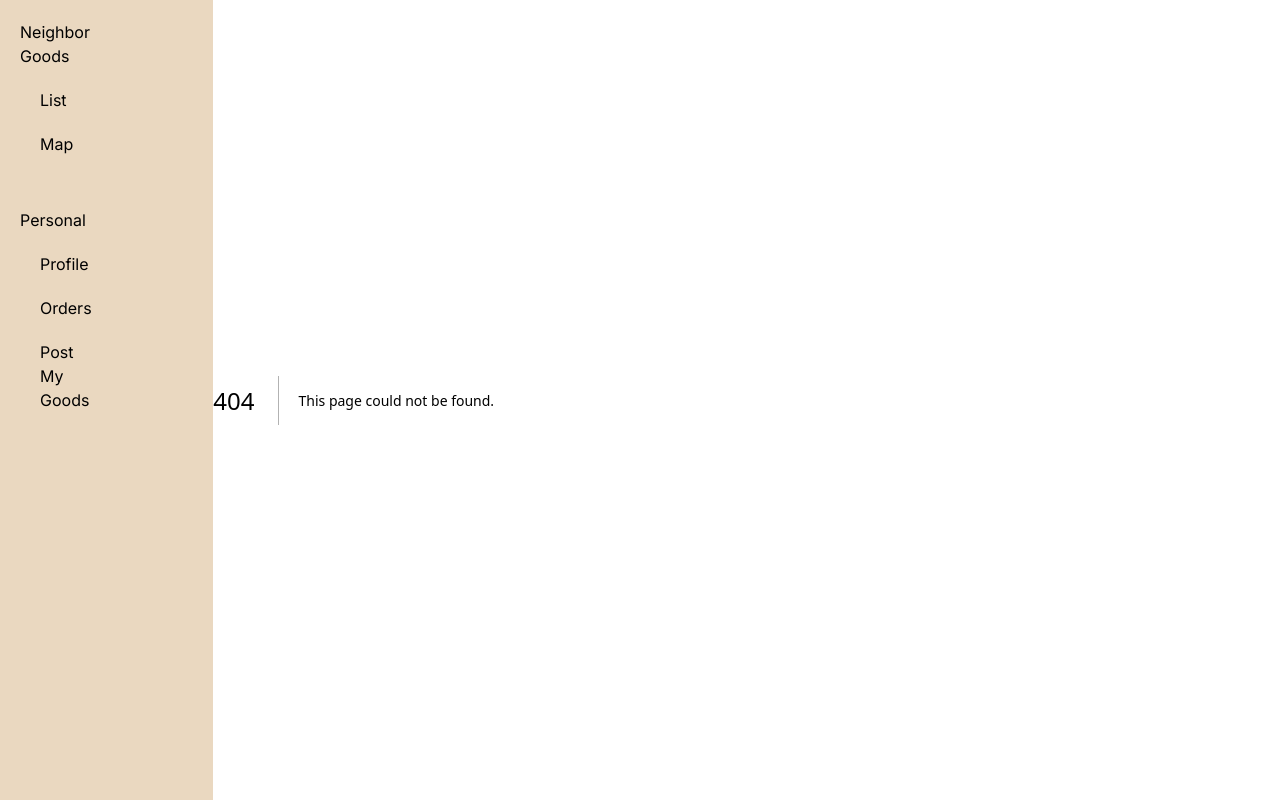
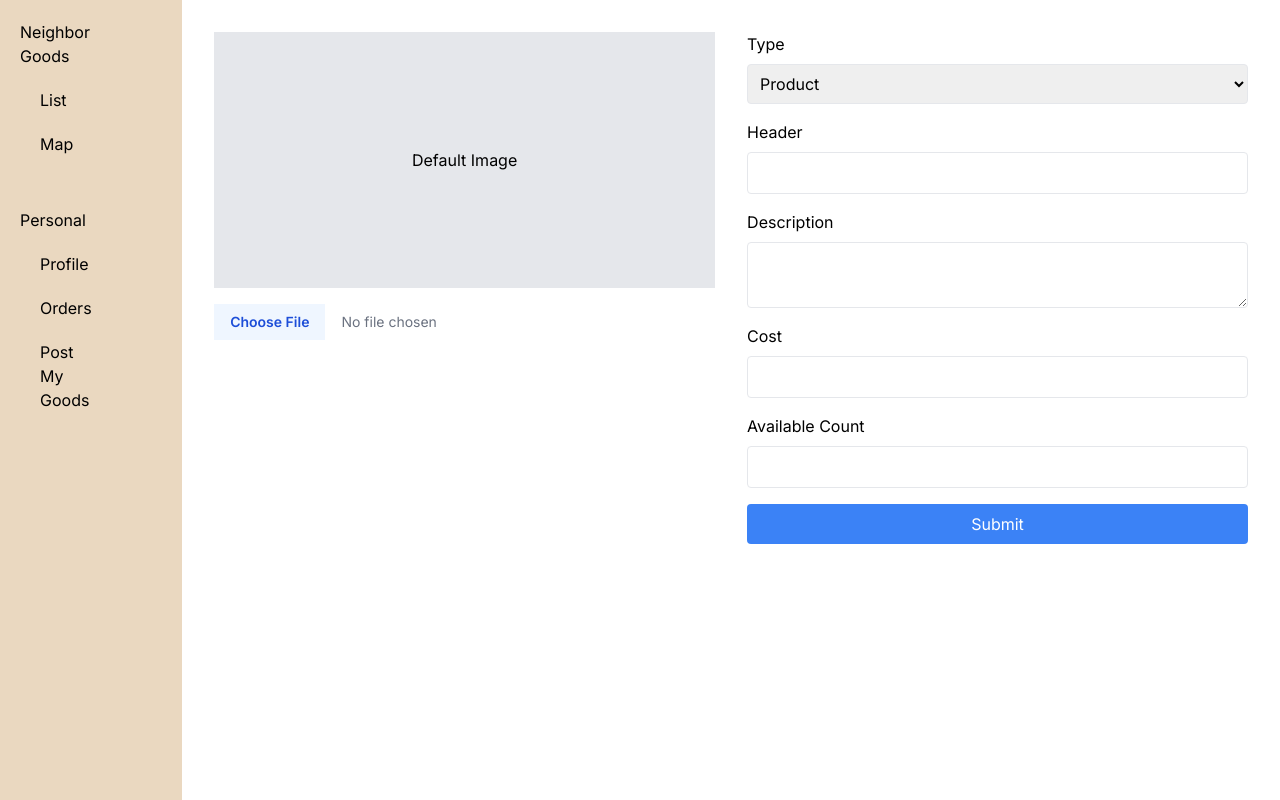
Before and after one commit to ykim879/nextjs-neighborgood, a Next.js app: page /post in a window 1280 px wide. Before the commit this address had no page. Built offline with nearby package versions, Linux system fonts and the light colour scheme.

Commit message:
added post page

```diff
--- /dev/null
+++ b/src/app/post/page.tsx
@@ -0,0 +1,129 @@
+"use client";
+import React, { useState } from 'react';
+
+const PostMyGoodPage: React.FC = () => {
+  const [image, setImage] = useState<string | ArrayBuffer | null>(null);
+  const [type, setType] = useState<'event' | 'product'>('product');
+  const [header, setHeader] = useState('');
+  const [description, setDescription] = useState('');
+  const [cost, setCost] = useState<number | ''>('');
+  const [availableCount, setAvailableCount] = useState<number | ''>('');
+  const [eventDateFrom, setEventDateFrom] = useState('');
+  const [eventDateTo, setEventDateTo] = useState('');
+
+  const handleImageChange = (e: React.ChangeEvent<HTMLInputElement>) => {
+    const file = e.target.files?.[0];
+    if (file) {
+      const reader = new FileReader();
+      reader.onloadend = () => {
+        setImage(reader.result);
+      };
+      reader.readAsDataURL(file);
+    }
+  };
+
+  const handleSubmit = (e: React.FormEvent) => {
+    e.preventDefault();
+    // Handle the form submission logic here
+  };
+
+  return (
+    <div className="flex h-screen w-full p-4">
+      <div className="w-1/2 p-4">
+        <div className="w-full h-64 bg-gray-200 flex items-center justify-center">
+          {image ? (
+            <img src={image as string} alt="Selected" className="w-full h-full object-cover" />
+          ) : (
+            <span>Default Image</span>
+          )}
+        </div>
+        <label className="block mt-4">
+          <span className="sr-only">Choose image</span>
+          <input
+            type="file"
+            className="block w-50 h-50 text-sm text-gray-500 file:mr-4 file:py-2 file:px-4 file:border-0 file:text-sm file:font-semibold file:bg-blue-50 file:text-blue-700 hover:file:bg-blue-100"
+            onChange={handleImageChange}
+          />
+        </label>
+      </div>
+      <div className="w-1/2 p-4">
+        <form onSubmit={handleSubmit}>
+          <div className="mb-4">
+            <label className="block mb-2">Type</label>
+            <select
+              value={type}
+              onChange={(e) => setType(e.target.value as 'event' | 'product')}
+              className="block w-full p-2 border rounded"
+            >
+              <option value="product">Product</option>
+              <option value="event">Event</option>
+            </select>
+          </div>
+          <div className="mb-4">
+            <label className="block mb-2">Header</label>
+            <input
+              type="text"
+              value={header}
+              onChange={(e) => setHeader(e.target.value)}
+              className="block w-full p-2 border rounded"
+            />
+          </div>
+          <div className="mb-4">
+            <label className="block mb-2">Description</label>
+            <textarea
+              value={description}
+              onChange={(e) => setDescription(e.target.value)}
+              className="block w-full p-2 border rounded"
+            ></textarea>
+          </div>
+          <div className="mb-4">
+            <label className="block mb-2">Cost</label>
+            <input
+              type="number"
+              value={cost}
+              onChange={(e) => setCost(Number(e.target.value))}
+              className="block w-full p-2 border rounded"
+            />
+          </div>
+          {type === 'event' ? (
+            <>
+              <div className="mb-4">
+                <label className="block mb-2">Event Date and Time (From)</label>
+                <input
+                  type="datetime-local"
+                  value={eventDateFrom}
+                  onChange={(e) => setEventDateFrom(e.target.value)}
+                  className="block w-full p-2 border rounded"
+                />
+              </div>
+              <div className="mb-4">
+                <label className="block mb-2">Event Date and Time (To)</label>
+                <input
+                  type="datetime-local"
+                  value={eventDateTo}
+                  onChange={(e) => setEventDateTo(e.target.value)}
+                  className="block w-full p-2 border rounded"
+                />
+              </div>
+            </>
+          ) : (
+            <div className="mb-4">
+              <label className="block mb-2">Available Count</label>
+              <input
+                type="number"
+                value={availableCount}
+                onChange={(e) => setAvailableCount(Number(e.target.value))}
+                className="block w-full p-2 border rounded"
+              />
+            </div>
+          )}
+          <button type="submit" className="block w-full bg-blue-500 text-white p-2 rounded">
+            Submit
+          </button>
+        </form>
+      </div>
+    </div>
+  );
+};
+
+export default PostMyGoodPage;
```
